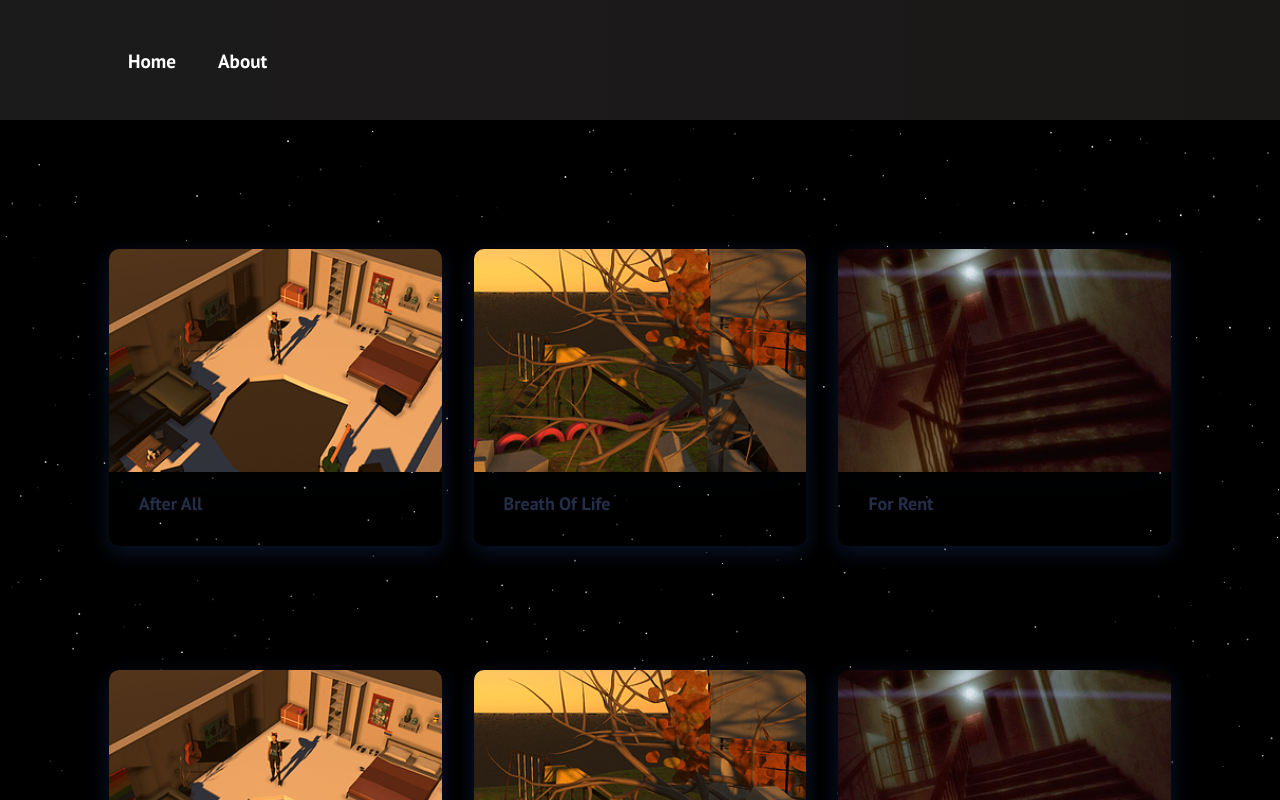
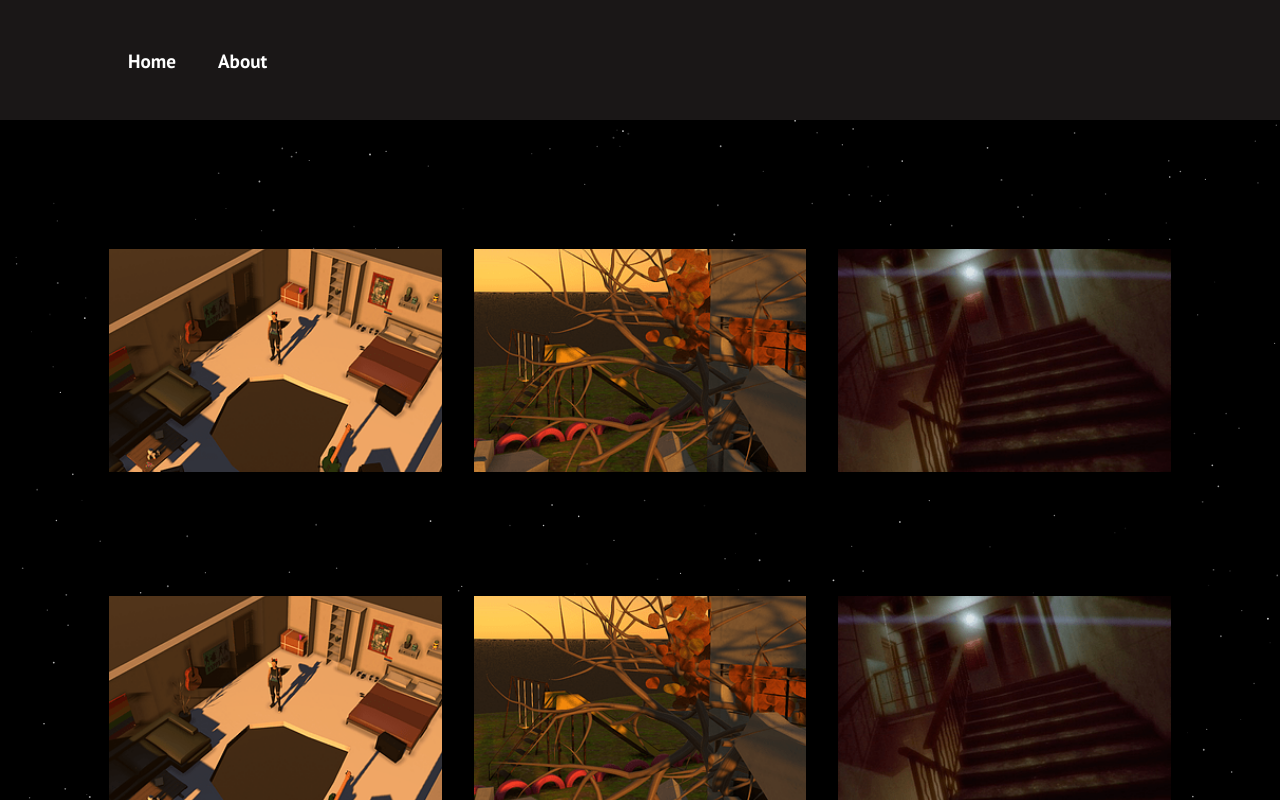
Before and after one commit to maria-shchurova/maria-shchurova.github.io, a React (Create React App) app: page / in a window 1280 px wide. Shown: the top 800 px of the page. Built offline with nearby package versions, Linux system fonts and the light colour scheme.

Commit message:
dust effect

```diff
--- a/src/App.css
+++ b/src/App.css
@@ -1,4 +1,5 @@
 * {
+  background-color: black;
   box-sizing: border-box;
   margin: 0;
   padding: 0;
--- a/src/components/Card.css
+++ b/src/components/Card.css
@@ -35,10 +35,6 @@
     display: flex;
     flex-flow: column;
     width: 100%;
-    box-shadow: 0 6px 20px rgba(56, 125, 255, 0.17);
-    -webkit-filter: drop-shadow(0 6px 20px rgba(56, 125, 255, 0.017));
-    filter: drop-shadow(0 6px 20px rgba(56, 125, 255, 0.017));
-    border-radius: 10px;
     overflow: hidden;
     text-decoration: none;
   }
--- a/src/components/CardItem.js
+++ b/src/components/CardItem.js
@@ -9,9 +9,6 @@ function CardItem(props) {
             <figure className='cards__item__pic-wrap'>
                 <img src={props.src} alt="someImage" className='cards__item__img'></img>
             </figure>
-            <div className='cards__item__info'>
-                <h5 className='cards__item__text'>{props.text}</h5>
-            </div>
         </Link>
     </li>
     </>
--- a/src/components/Dust.css
+++ b/src/components/Dust.css
@@ -1,6 +1,5 @@
 
-.hero-container {
-  background: url('../../src/assets/images/bg.jpg') center center/cover no-repeat;
+.dust-container {
   height: 100vh;
   width: 100%;
   display: flex;
@@ -9,6 +8,7 @@
   align-items: center;
   box-shadow: inset 0 0 0 1000px rgba(0, 0, 0, 0.2);
   object-fit: contain;
+  z-index: -10;
 }
 
 .hero-container > h1 {
--- a/src/components/Dust.js
+++ b/src/components/Dust.js
@@ -1,6 +1,7 @@
 import React from "react"
 import Particles from 'react-tsparticles'
 import { loadFull } from "tsparticles";
+import "../App.css"
 
 function Dust() {
   const particlesInit = async (main) => {
@@ -16,26 +17,30 @@ function Dust() {
     console.log(container);
   };
   return (
-    <div className="App">
+    <div className="dust-container">
 
      <Particles
           id="tsparticles"
           init={particlesInit}
           loaded={particlesLoaded}
               options={{
-            background: {
-              color: '#000000',
-            },
             fpsLimit: 40,
             interactivity: {
-              detectsOn: 'canvas',
-              events: {
-                resize: true
+                events: {
+                  onHover: {
+                    enable: true, // enables the hover event
+                    mode: "repulse", // make the particles run away from the cursor
+                  },
+                },
+                modes: {
+                  repulse: {
+                    distance: 40, // distance of the particles from the cursor
+                  },
+                },
               },
-            },
             particles: {
               color: {
-                value: "#f1f1f1"
+                value: "#c4c4c4"
               },
               number: {
                 density: {
@@ -68,7 +73,11 @@ function Dust() {
                   minimumValue: 0.5
                 },
                 value: 1
-              }
+              },
+              move: {
+                enable: true, // enabling this will make particles move in the canvas
+                speed: { min: 0.05, max: 0.5 }, // using a range in speed value will make particles move in a random speed between min/max values, each particles have its own value, it won't change in time by default
+              },
             }
           }}
       />
--- a/src/components/Navbar.css
+++ b/src/components/Navbar.css
@@ -1,5 +1,5 @@
 .navbar {
-    background: linear-gradient(90deg, rgb(28, 27, 27) 0%, rgb(26, 23, 23) 100%);
+    background: rgb(26, 23, 23);
     height: 120px;
     display: flex;
     justify-content: center;
@@ -11,6 +11,7 @@
   }
 
   .navbar-container {
+    background: rgb(26, 23, 23);
     display: flex;
     justify-content: center;
     align-items: center;
@@ -29,6 +30,7 @@
   }
 
   .nav-menu {
+    background: rgb(26, 23, 23);
     display: grid;
     grid-template-columns: repeat(4, auto);
     grid-gap: 10px;
@@ -44,6 +46,7 @@
   }
 
   .nav-links {
+    background: rgb(26, 23, 23);
     color: #fff;
     display: flex;
     align-items: center;
```
